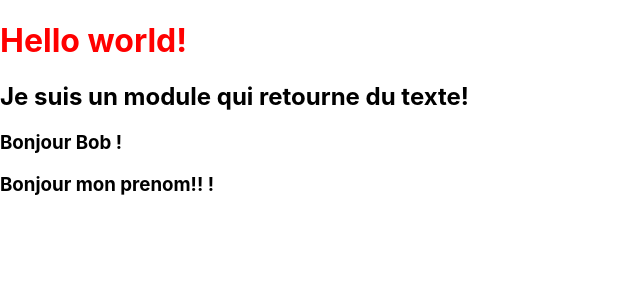
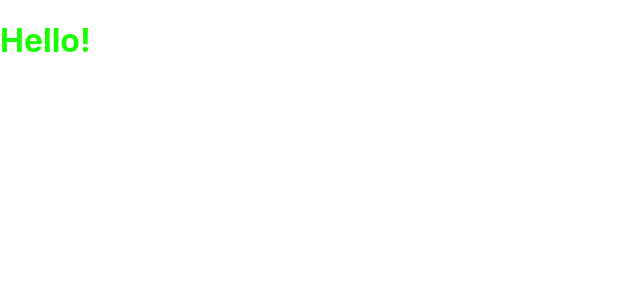
Before and after one commit to a23-b2b/projet-de-session-klemn, a React (Create React App) app: page / in a window 1280 px wide. Shown: the top 300 px of the page, without its empty margins (0-640 px from the left). Built offline with nearby package versions, Linux system fonts and the light colour scheme.

Commit message:
Ajustement de la page d''accueil

```diff
--- a/src/index.tsx
+++ b/src/index.tsx
@@ -8,6 +8,7 @@ import {
   RouterProvider,
 } from "react-router-dom";
 import HelloWorld from './pages/HelloWorld';
+import Accueil from './pages/Accueil';
 
 const root = ReactDOM.createRoot(
   document.getElementById('root') as HTMLElement
@@ -17,7 +18,7 @@ const root = ReactDOM.createRoot(
 const router = createBrowserRouter([
   {
     path: "/",
-    element: <HelloWorld/>,
+    element: <Accueil/>,
   },
 ]);
 
--- /dev/null
+++ b/src/pages/Accueil.tsx
@@ -0,0 +1,11 @@
+import styles from '../styles/Accueil.module.css'
+
+function Accueil() {
+    return (
+        <div className={styles.h1}>
+            <h1>Hello!</h1>
+        </div>
+    );
+}
+
+export default Accueil;
--- /dev/null
+++ b/src/styles/Accueil.module.css
@@ -0,0 +1,3 @@
+.h1 {
+    color: rgb(26, 255, 0);
+}
```
Also changed, not shown: src/pages/Acceuil.tsx (deleted, +0 -12 lines).
